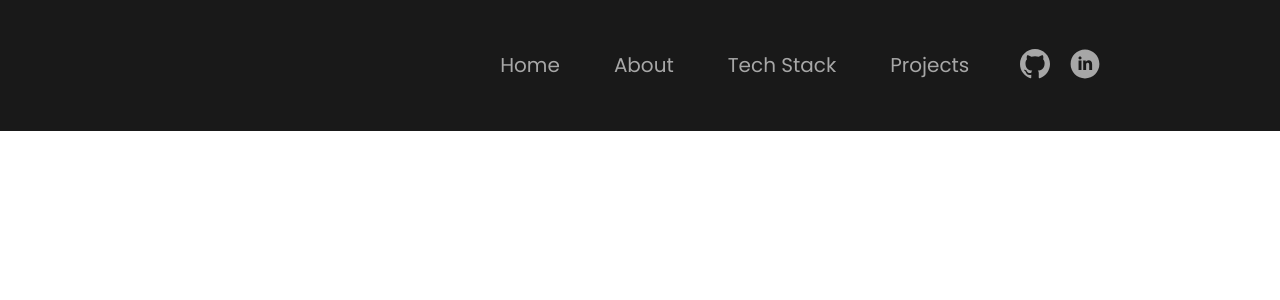
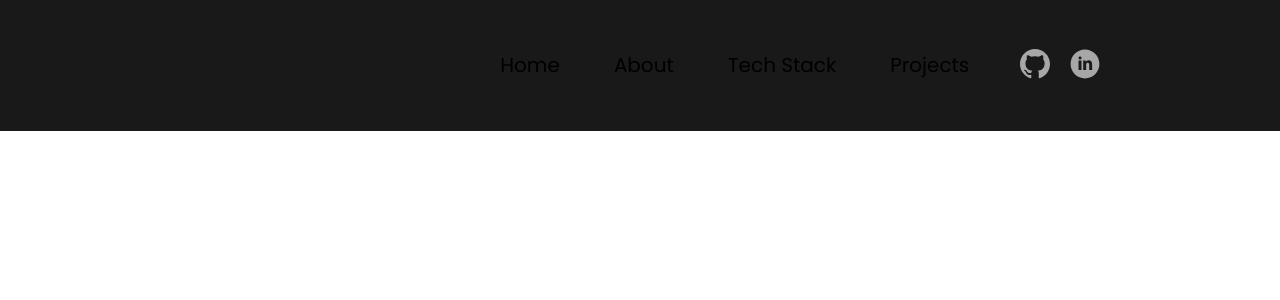
Before and after one commit to MatheusWeisheimer/Portfolio, a React (Create React App) app in the folder portfolio/: page / in a window 1280 px wide. Shown: the top 300 px of the page. Built offline with nearby package versions, Linux system fonts and the light colour scheme.

Commit message:
update global styles

```diff
--- a/portfolio/src/App.css
+++ b/portfolio/src/App.css
@@ -1,13 +1,29 @@
 @import url('https://fonts.googleapis.com/css2?family=Poppins:ital,wght@0,100;0,200;0,300;0,400;0,500;0,600;0,700;0,800;0,900;1,100;1,200;1,300;1,400;1,500;1,600;1,700;1,800;1,900&display=swap');
 
 :root {
-    --darkmode-primary: #191919;
-    --darkmode-secondary: #D9D9D9;
-    --darkmoode-tertiary: #A7A7A7;
+    --darkmode-content: #A7A7A7;
+    --darkmode-heading: #CCCCCC;
+    --lightmode-content: #666666;
+    --lightmode-heading: #000000;
 }
 
 .App {
     font-family: "Poppins", "sans-serif";
-    background-color: var(--darkmode-primary);
     padding: 0rem 11.25rem;
 }
+
+.darkmode_content {
+    color: var(--darkmode-content);
+}
+
+.darkmode_heading {
+    color: var(--darkmode-heading);
+}
+
+.lightmode_content {
+    color: var(--lightmode-content);
+}
+
+.lightmode_heading {
+    color: var(--lightmode-heading);
+}
```
